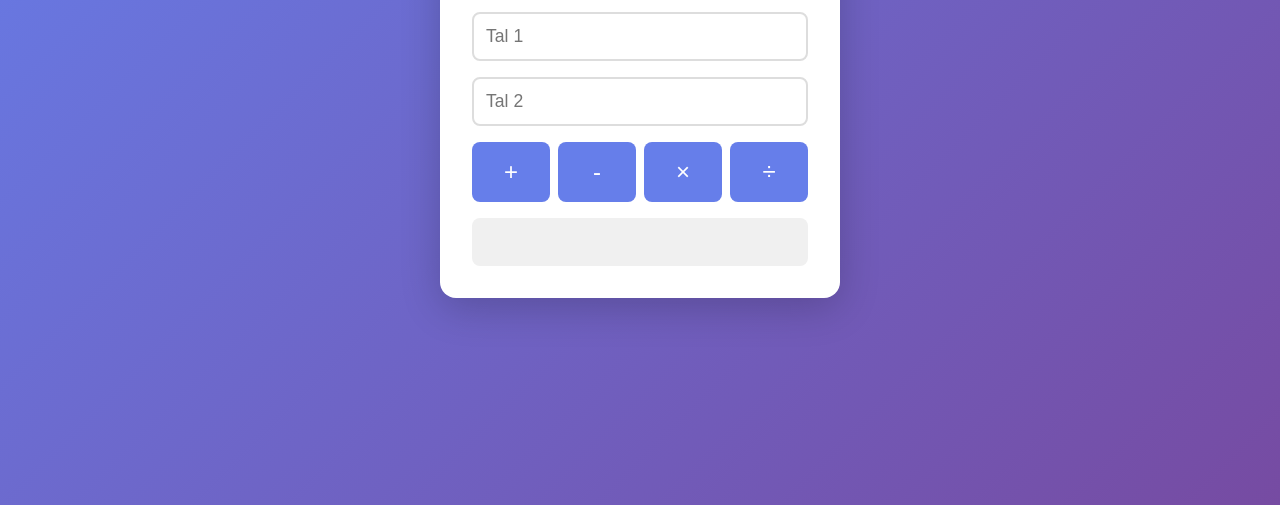
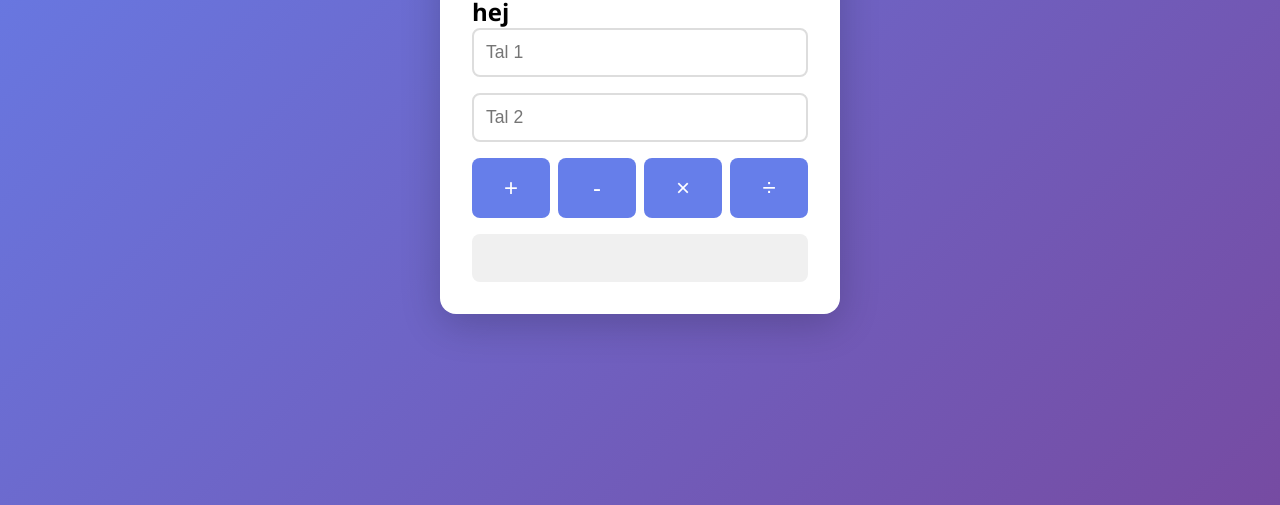
Before and after one commit to handechasacademy/Calculator, a website: page index.html in a window 1280 px wide. Shown: the part 295-800 px from the top of the page. Drawn offline with Linux system fonts and the light colour scheme.

Commit message:
add a new thing for test

```diff
--- a/index.html
+++ b/index.html
@@ -9,7 +9,7 @@
 <body>
     <div class="container">
         <h1>Miniräknare</h1>
-
+        <h2>hej</h2>
         <div class="calculator">
             <input type="number" id="num1" placeholder="Tal 1">
             <input type="number" id="num2" placeholder="Tal 2">
```
